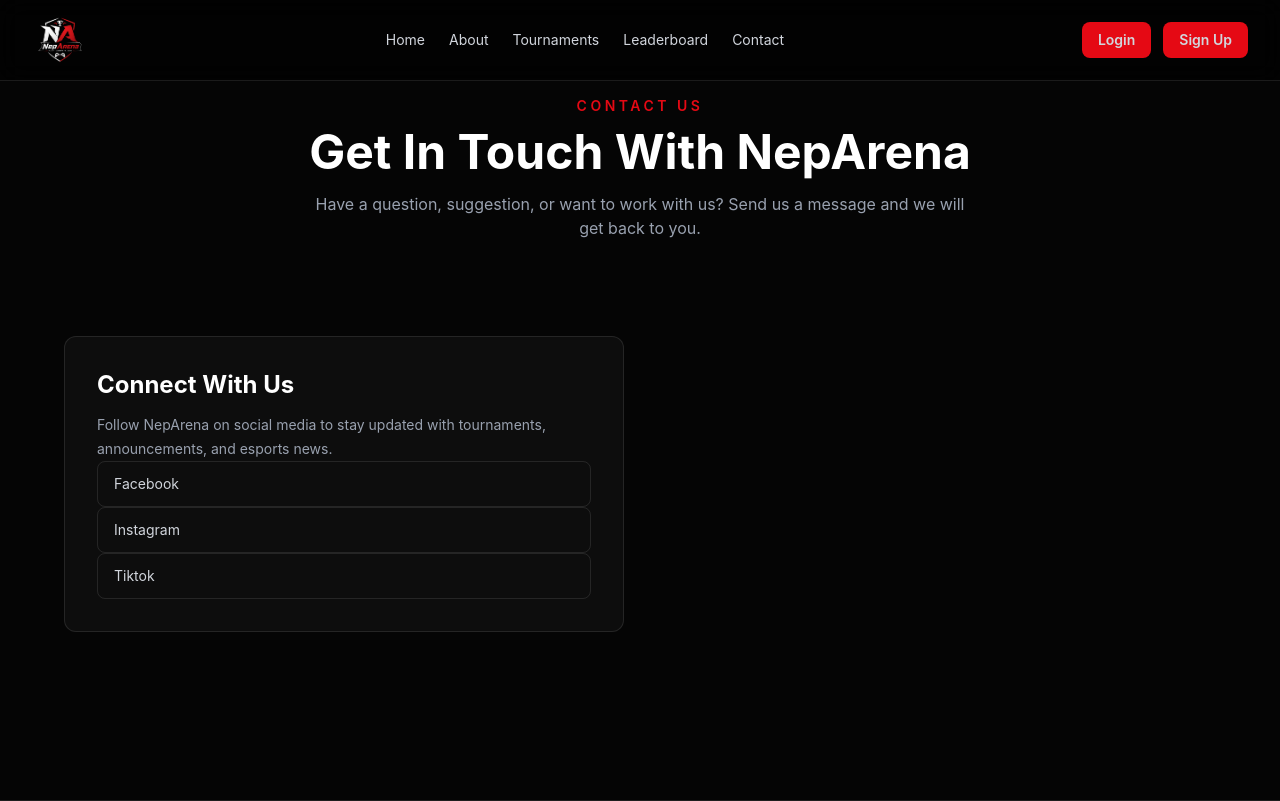
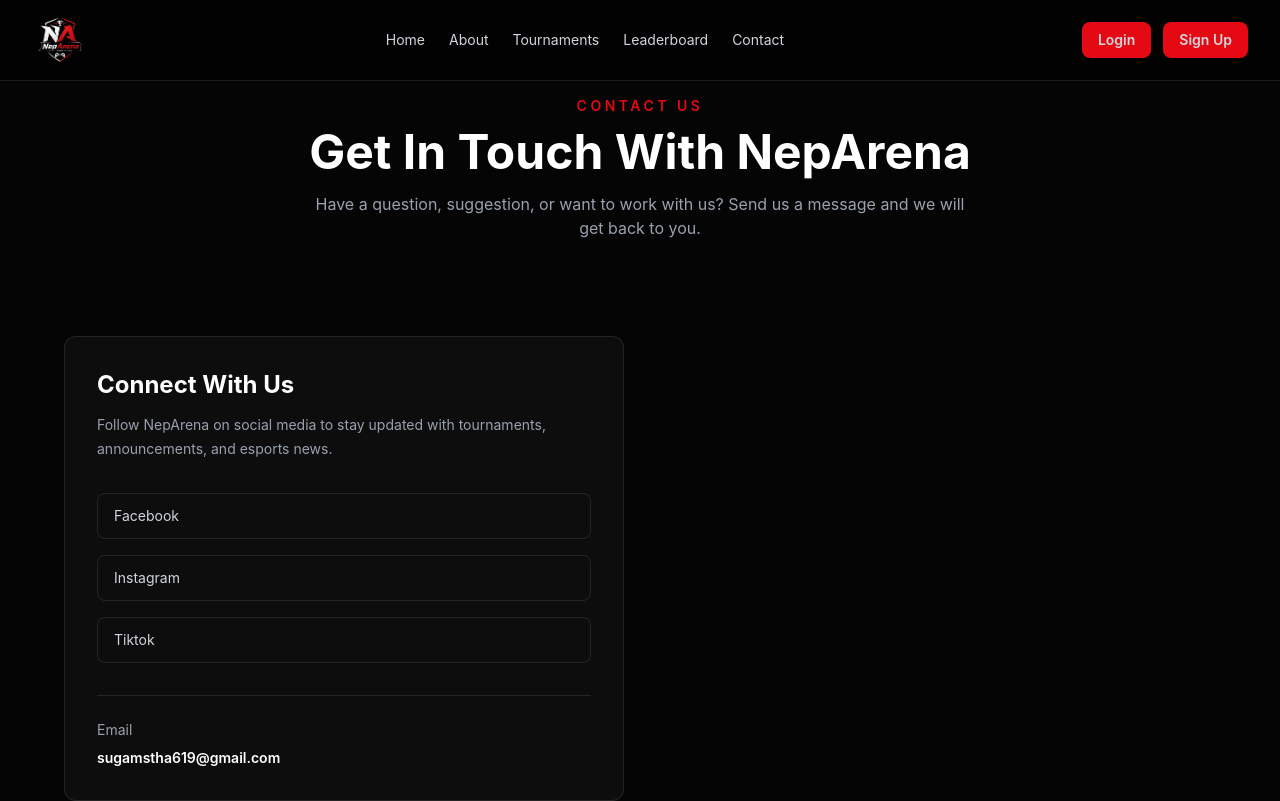
Before and after one commit to Sugam112stha/NepArena, a React (Vite) app: page /Contact in a window 1280 px wide. Shown: the top 801 px of the page. Built offline with nearby package versions, Linux system fonts and the light colour scheme.

Commit message:
add email in the contact page

```diff
--- a/src/components/Footer.tsx
+++ b/src/components/Footer.tsx
@@ -13,7 +13,7 @@
   ];
 
   const socialLinks = [
-    { name: "Facebook", icon: FaFacebookF, url: "https://www.facebook.com/" },
+    { name: "Facebook", icon: FaFacebookF, url: "https://www.facebook.com/neparena61" },
     { name: "Instagram", icon: FaInstagram, url: "https://www.instagram.com/neparena/"},
     { name: "Tiktok", icon: FaTiktok, url: "https://www.tiktok.com/@neparena" },
   ];
--- a/src/pages/Contact.tsx
+++ b/src/pages/Contact.tsx
@@ -2,7 +2,7 @@
   const socialLinks = [
     {
       name: "Facebook",
-      url: "https://www.facebook.com/"
+      url: "https://www.facebook.com/neparena61"
     },
     {
       name: "Instagram",
@@ -46,7 +46,7 @@
               tournaments, announcements, and esports news.
             </p>
 
-            <div>
+            <div className="mt-8 space-y-4">
               {socialLinks.map((app) =>(
                 <a key={app.name}
                 href={app.url}
@@ -56,6 +56,16 @@
                 </a>
               ))}
             </div>
+
+            <div className="mt-8 border-t border-white/10 pt-6">
+              <p className="text-sm text-gray-400">
+                Email
+              </p>
+              <a href="mailto:sugamstha619@gmail.com"
+              className="mt-2 block text-sm font-semibold text-white hover:text-[#E50914]">
+                sugamstha619@gmail.com
+              </a>
+            </div>
           </div>
         </div>
       </section>
```
